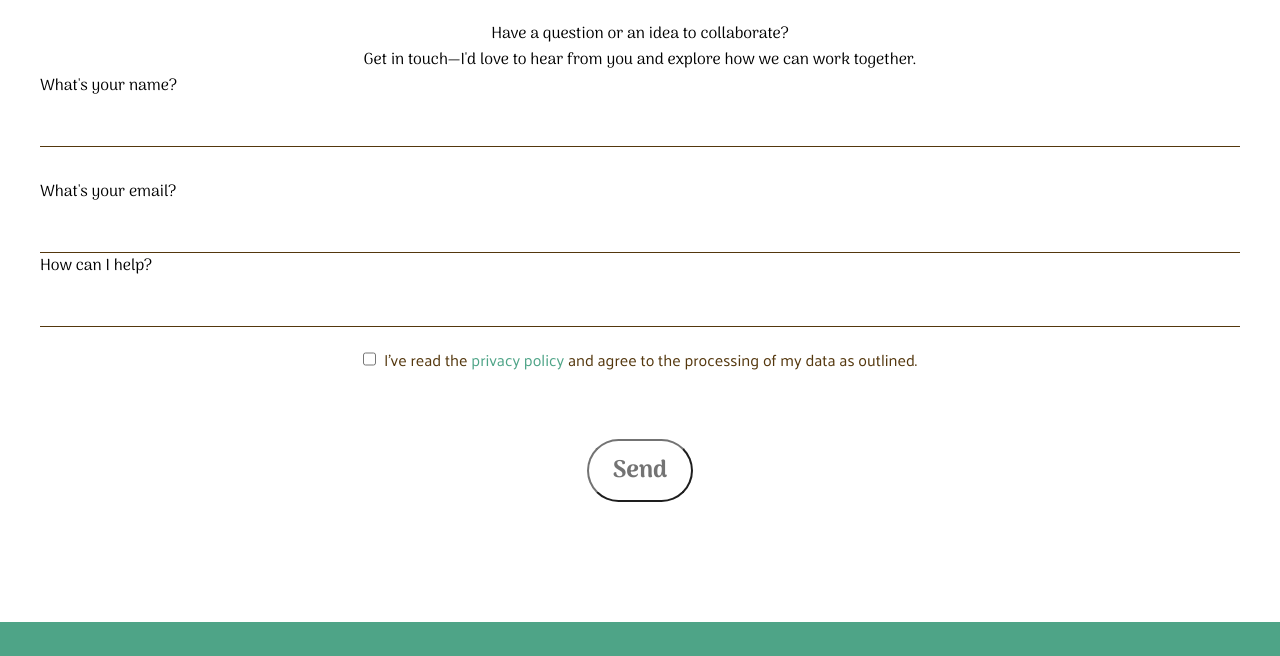
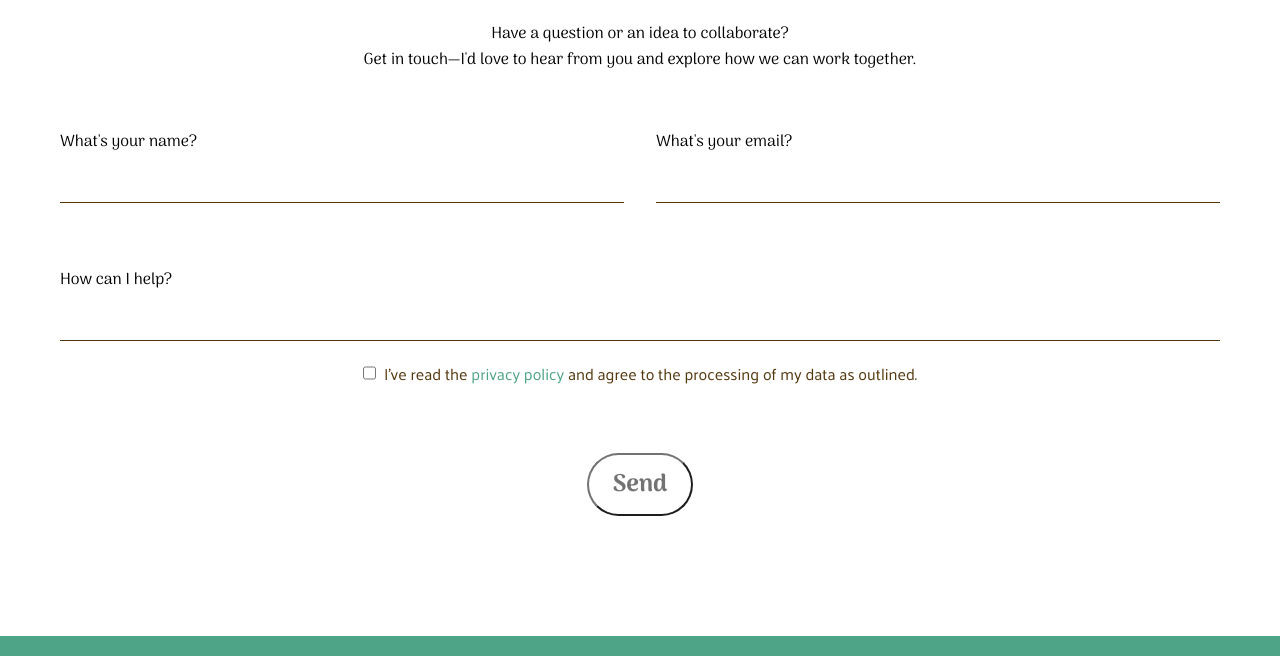
Before and after one commit to JustinJanusDev/Travelblog, a plain HTML site: page websites/index.html in a window 1280 px wide. Shown: the part 2290-2946 px from the top of the page. Drawn offline with Linux system fonts and the light colour scheme; a web font is replaced by a local one.

Commit message:
fixing contact for 1280px - 768px in landing page

```diff
--- a/styles/website_styles/style.css
+++ b/styles/website_styles/style.css
@@ -1482,9 +1482,9 @@ button {
 @media screen and (min-width: 768px) and (max-width: 1280px) {
   .mainContent {
     width: 100%;
-    max-width: calc(100% - 40px);
+    max-width: calc(100% - 80px);
     align-items: center;
-    margin: auto 20px auto 20px;
+    margin: auto 40px auto 40px;
     /* margin: 0px 64px 0px 64px; */
     /* padding: 0px max(calc(50% - 720px), 12px); */
   }
@@ -1584,12 +1584,10 @@ button {
   }
 
    .formular-box {
-    display: flex;
-    flex-direction: column;
     width: 100%;
     margin: 0;
     gap: 32px;
-    padding: 0px;
+    padding-top: 56px;
   }
 
   .support {
```
